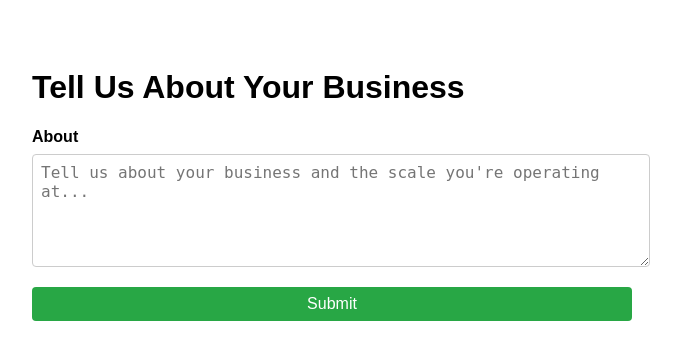
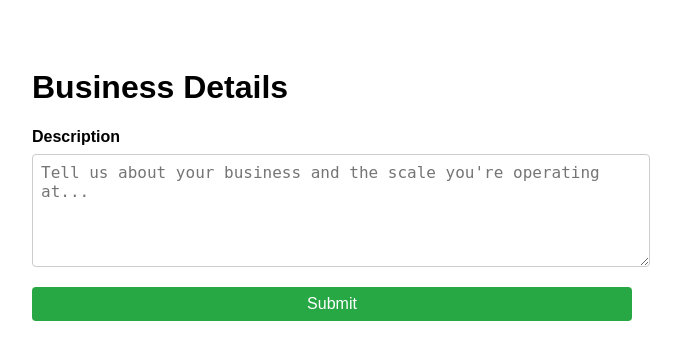
Before and after one commit to karthikponna/schedule_form, a FastAPI app: page / in a window 1280 px wide. Shown: the top 360 px of the page, without its empty margins (308-989 px from the left). Run offline with FastAPI, Linux system fonts and the light colour scheme; parts of the project's set-up code (start-up, migrations or seed data) failed here and were passed over.

Commit message:
updates .

```diff
--- a/templates/about.html
+++ b/templates/about.html
@@ -3,7 +3,7 @@
 <head>
   <meta charset="UTF-8" />
   <meta name="viewport" content="width=device-width, initial-scale=1.0"/>
-  <title>About Your Business</title>
+  <title>Business Details</title>
   <style>
     body { font-family: Arial, sans-serif; max-width:600px; margin:2rem auto; padding:1rem; }
     label { display:block; margin-bottom:.5rem; font-weight:bold; }
@@ -15,7 +15,7 @@
   </style>
 </head>
 <body>
-  <h1>Tell Us About Your Business</h1>
+  <h1>Business Details</h1>
 
   {% if warning %}
     <div class="warning">{{ warning }}</div>
@@ -29,7 +29,7 @@
   {% endif %}
 
   <form action="/" method="post">
-    <label for="about">About</label>
+    <label for="about">Description</label>
     <textarea
       id="about"
       name="about"
```
